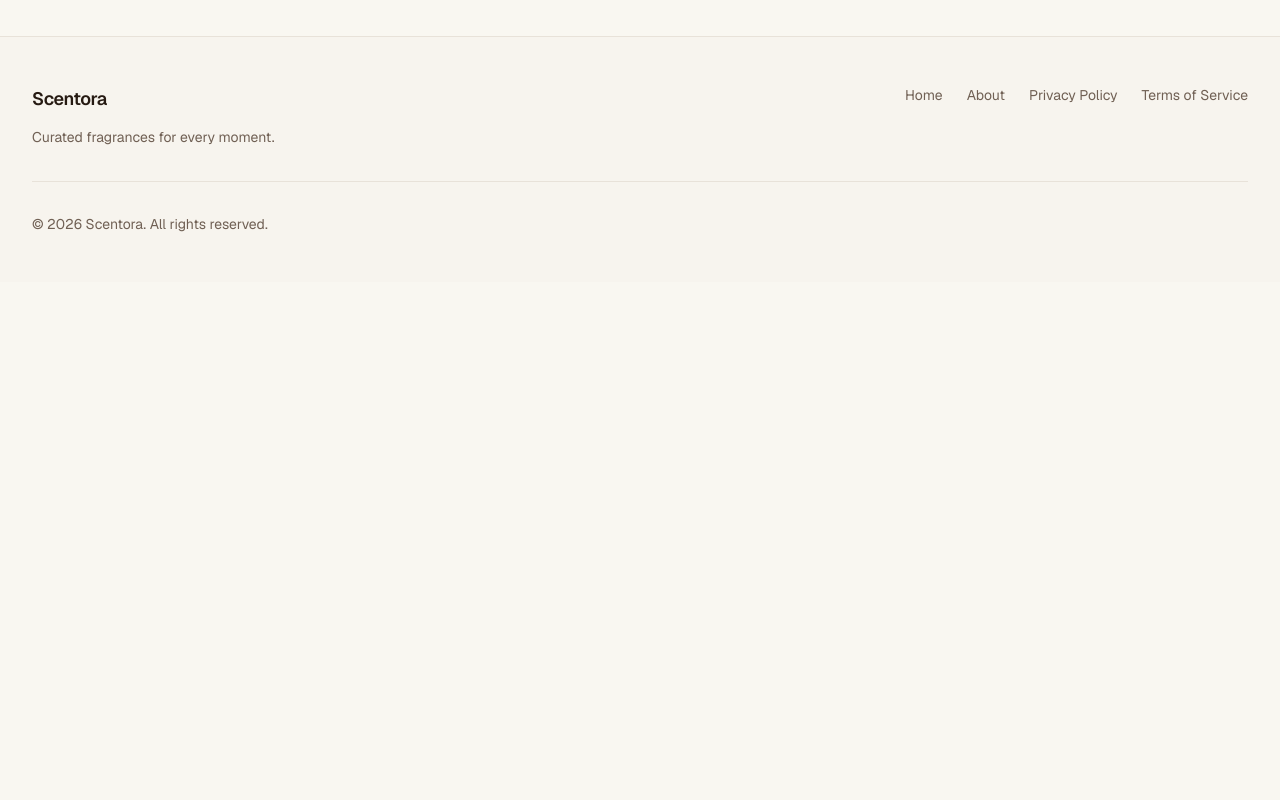
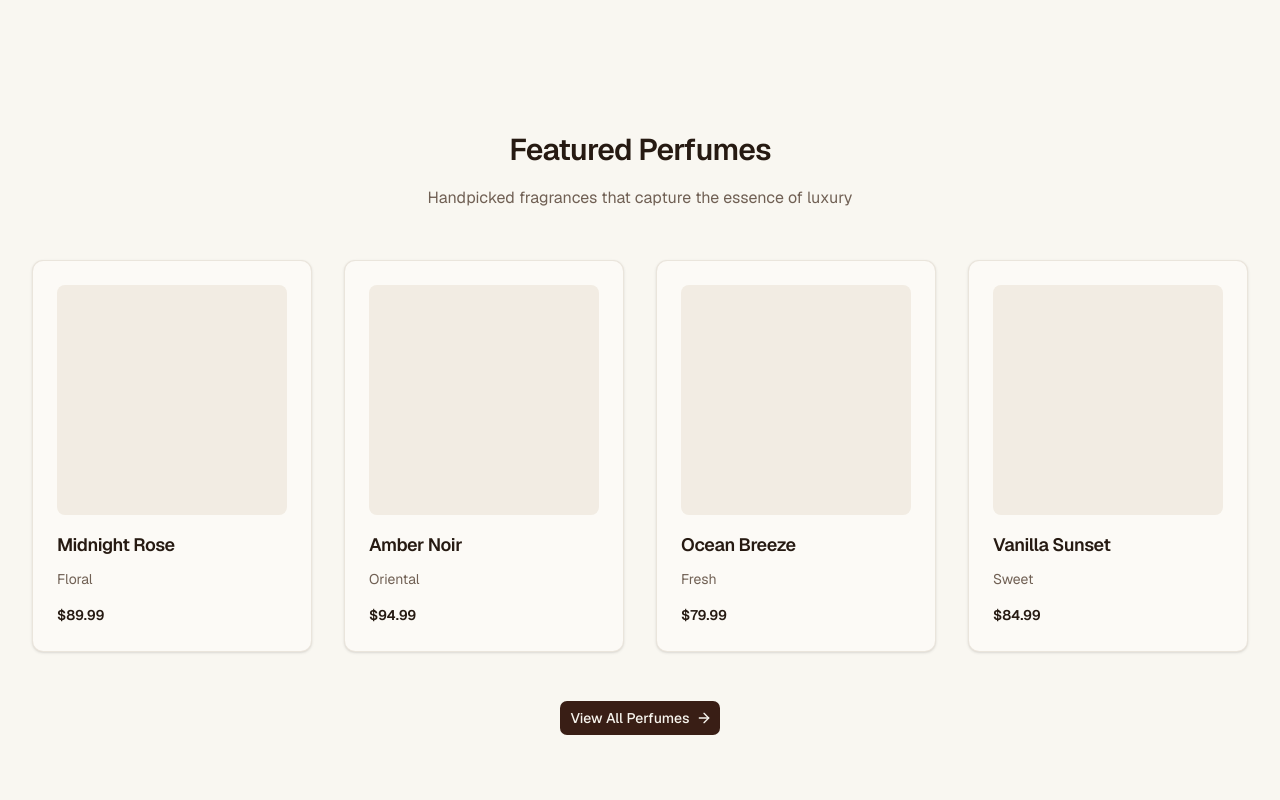
Before and after one commit to valhalla71/Scentora-Ecommerce, a Next.js app in the folder frontend/: page /en in a window 1280 px wide. Shown: the part 940-1740 px from the top of the page. Before the commit the page ends 1222 px from the top, so only its background shows below. Built offline with nearby package versions, Linux system fonts and the light colour scheme.

Commit message:
Create homepage product showcase section

```diff
--- a/frontend/app/[locale]/(routes)/page.tsx
+++ b/frontend/app/[locale]/(routes)/page.tsx
@@ -1,6 +1,6 @@
 import { notFound } from "next/navigation";
 
-import { HeroSection, FeaturesSection } from "@/components/home";
+import { HeroSection, FeaturesSection, ProductShowcase } from "@/components/home";
 import { isValidLocale, type Locale } from "@/i18n/config";
 import { getDictionary } from "@/i18n/get-dictionary";
 
@@ -22,6 +22,7 @@ export default async function HomePage({ params }: HomePageProps) {
     <>
       <HeroSection locale={locale} dictionary={dictionary} />
       <FeaturesSection dictionary={dictionary} />
+      <ProductShowcase locale={locale} dictionary={dictionary} />
     </>
   );
 }
--- a/frontend/components/home/index.ts
+++ b/frontend/components/home/index.ts
@@ -1,3 +1,4 @@
 export { HeroSection } from "./hero-section";
 export { FeaturesSection } from "./features-section";
+export { ProductShowcase } from "./product-showcase";
 export { CtaSection } from "./cta-section";
--- /dev/null
+++ b/frontend/components/home/product-showcase.tsx
@@ -0,0 +1,124 @@
+import Link from "next/link";
+import { ArrowRight } from "lucide-react";
+
+import { Container } from "@/components/layout/container";
+import { Button } from "@/components/ui/button";
+import type { Dictionary } from "@/i18n/types";
+import type { Locale } from "@/i18n/config";
+import { localizeHref } from "@/i18n/navigation";
+import { spacing } from "@/lib/design-system/tokens";
+import { textVariants } from "@/lib/design-system/typography";
+import { cn } from "@/lib/utils";
+
+type ProductShowcaseProps = {
+  locale: Locale;
+  dictionary: Dictionary;
+};
+
+interface Product {
+  id: string;
+  name: string;
+  category: string;
+  price: string;
+}
+
+const mockProducts: Product[] = [
+  {
+    id: "1",
+    name: "Midnight Rose",
+    category: "Floral",
+    price: "$89.99",
+  },
+  {
+    id: "2",
+    name: "Amber Noir",
+    category: "Oriental",
+    price: "$94.99",
+  },
+  {
+    id: "3",
+    name: "Ocean Breeze",
+    category: "Fresh",
+    price: "$79.99",
+  },
+  {
+    id: "4",
+    name: "Vanilla Sunset",
+    category: "Sweet",
+    price: "$84.99",
+  },
+];
+
+export function ProductShowcase({ locale, dictionary }: ProductShowcaseProps) {
+  const { showcase } = dictionary.home;
+
+  return (
+    <section
+      aria-labelledby="showcase-heading"
+      style={{ paddingBlock: spacing.section.lg }}
+    >
+      <Container>
+        <div className="text-center">
+          <h2
+            id="showcase-heading"
+            className={cn(
+              textVariants({ variant: "h2" }),
+              "mb-4 text-balance",
+            )}
+          >
+            {showcase.title}
+          </h2>
+
+          <p
+            className={cn(
+              textVariants({ variant: "body" }),
+              "mx-auto mb-10 max-w-2xl text-pretty text-muted-foreground sm:mb-12",
+            )}
+          >
+            {showcase.description}
+          </p>
+        </div>
+
+        <div className="grid gap-6 sm:grid-cols-2 lg:grid-cols-4 lg:gap-8">
+          {mockProducts.map((product) => (
+            <article
+              key={product.id}
+              className="group rounded-xl border border-border/60 bg-card p-6 text-start shadow-sm transition-shadow hover:shadow-md"
+            >
+              <div className="mb-4 aspect-square rounded-lg bg-muted" />
+              <h3 className={cn(textVariants({ variant: "h4" }), "mb-2")}>
+                {product.name}
+              </h3>
+              <p
+                className={cn(
+                  textVariants({ variant: "bodySm" }),
+                  "text-muted-foreground",
+                )}
+              >
+                {product.category}
+              </p>
+              <p className={cn(textVariants({ variant: "bodySm" }), "mt-3 font-semibold")}>
+                {product.price}
+              </p>
+            </article>
+          ))}
+        </div>
+
+        <div className="mt-10 flex justify-center sm:mt-12">
+          <Button
+            render={
+              <Link href={localizeHref("/catalog", locale)}>
+                {showcase.viewAll}
+                <ArrowRight
+                  className="transition-transform group-hover/button:translate-x-0.5 rtl:rotate-180 rtl:group-hover/button:-translate-x-0.5"
+                  data-icon="inline-end"
+                />
+              </Link>
+            }
+            size="lg"
+          />
+        </div>
+      </Container>
+    </section>
+  );
+}
--- a/frontend/i18n/dictionaries/en/home.json
+++ b/frontend/i18n/dictionaries/en/home.json
@@ -23,6 +23,11 @@
       }
     }
   },
+  "showcase": {
+    "title": "Featured Perfumes",
+    "description": "Handpicked fragrances that capture the essence of luxury",
+    "viewAll": "View All Perfumes"
+  },
   "cta": {
     "title": "Begin your fragrance journey",
     "description": "Join thousands of scent enthusiasts who trust Scentora for their next favorite perfume.",
--- a/frontend/i18n/dictionaries/fa/home.json
+++ b/frontend/i18n/dictionaries/fa/home.json
@@ -23,6 +23,11 @@
       }
     }
   },
+  "showcase": {
+    "title": "عطرهای برگزیده",
+    "description": "عطرهایی که جوهر لوکس را به تصویر می‌کشند",
+    "viewAll": "مشاهده همه عطرها"
+  },
   "cta": {
     "title": "سفر عطری خود را آغاز کنید",
     "description": "به هزاران علاقه‌مند عطر بپیوندید که برای عطر بعدی خود به سنتورا اعتماد دارند.",
--- a/frontend/i18n/types.ts
+++ b/frontend/i18n/types.ts
@@ -45,6 +45,11 @@ export type HomeDictionary = {
       experience: { title: string; description: string };
     };
   };
+  showcase: {
+    title: string;
+    description: string;
+    viewAll: string;
+  };
   cta: {
     title: string;
     description: string;
```
